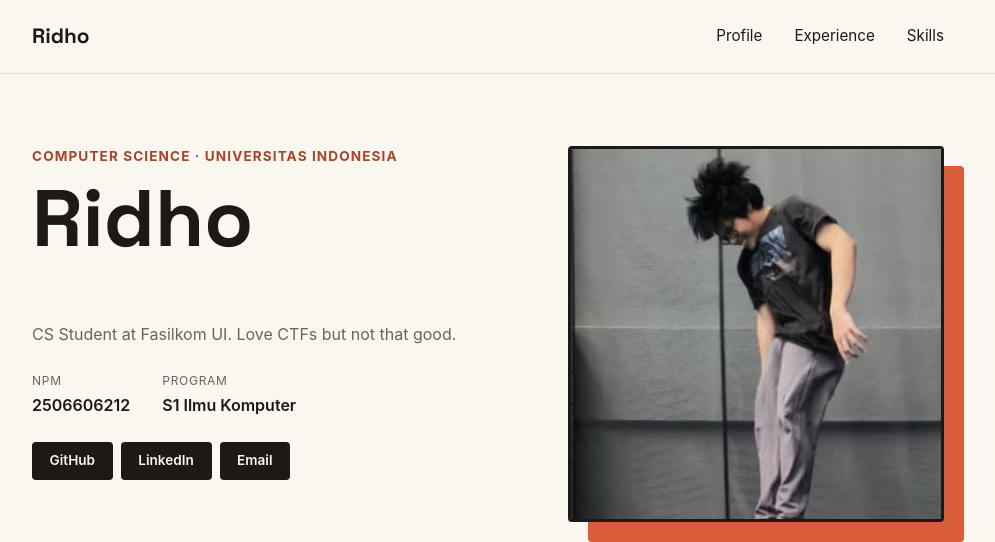
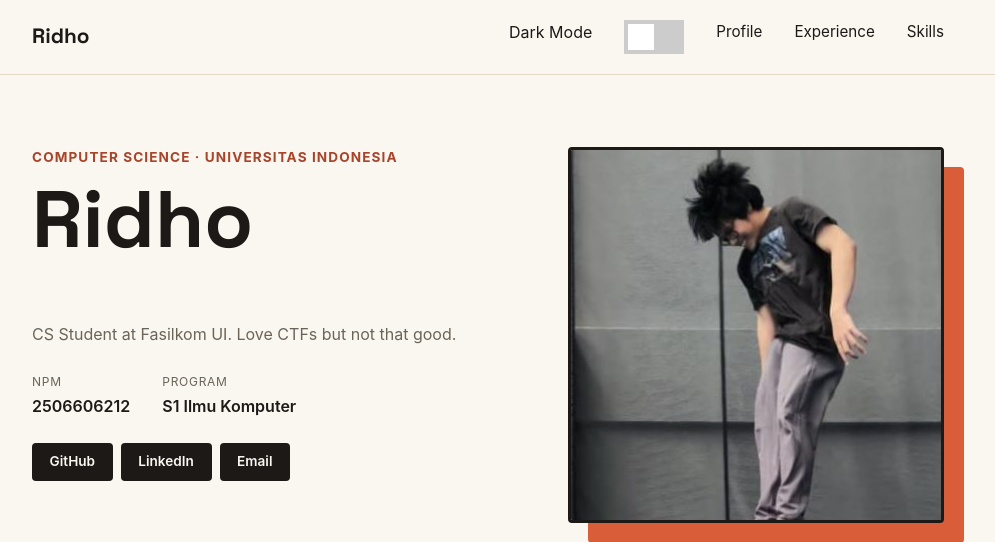
Before and after one commit to ihatewalls/myportofolio, a Django app: page / in a window 1280 px wide. Shown: the top 542 px of the page, without its empty margins (152-1147 px from the left). Run offline with Django 5.2, Linux system fonts and the light colour scheme.

Commit message:
feat: Dark Mode Toggle Switch

```diff
--- a/static/css/style.css
+++ b/static/css/style.css
@@ -20,7 +20,10 @@ body {
     background-color: var(--paper);
     line-height: 1.6;
 }
-
+.dark-mode {
+    color: var(--paper);
+    background-color: var(--ink);
+}
 h1, .brand {
     font-family: "Space Grotesk", -apple-system, sans-serif;
 }
@@ -276,3 +279,50 @@ h1, .brand {
     font-size: 0.85rem;
     font-weight: 600;
 }
+
+.switch {
+    position: relative;
+    display: inline-block;
+    width: 60px;
+    height: 34px;
+}
+
+.switch input {
+    opacity: 0;
+    width: 0;
+    height: 0;
+}
+
+.slider {
+    position: absolute;
+    cursor: pointer;
+    top: 0;
+    left: 0;
+    right: 0;
+    bottom: 0;
+    background-color: #ccc;
+    transition: 0.4s;
+}
+
+.slider:before {
+    position: absolute;
+    content: "";
+    height: 26px;
+    width: 26px;
+    left: 4px;
+    bottom: 4px;
+    background-color: white;
+    transition: 0.4s;
+}
+
+input:checked + .slider {
+    background-color: #2196F3;
+}
+
+input:focus + .slider {
+    box-shadow: 0 0 1px #2196F3;
+}
+
+input:checked + .slider:before {
+    transform: translateX(26px);
+}
--- /dev/null
+++ b/static/js/dark_mode.js
@@ -0,0 +1,4 @@
+const darkmode = document.getElementById("darkmode");
+darkmode.addEventListener("change", function() {
+    document.body.classList.toggle("dark-mode", darkmode.checked);
+});
--- a/templates/experience.html
+++ b/templates/experience.html
@@ -14,6 +14,11 @@
         <div class="container">
             <a href="{% url 'main:show_main' %}" class="brand">{{ name }}</a>
             <nav>
+                <p> Dark Mode </p>
+                <label class="switch">
+                  <input type="checkbox" id="darkmode">
+                  <span class="slider"></span>
+                </label>
                 <a href="{% url 'main:show_main' %}">Profile</a>
                 <a href="{% url 'main:show_experience' %}">Experience</a>
                 <a href="{% url 'main:show_skill' %}">Skills</a>
@@ -59,5 +64,6 @@
             <p>&copy; 2026 {{ name }}. Fakultas Ilmu Komputer, Universitas Indonesia.</p>
         </div>
     </footer>
+<script src="/static/js/dark_mode.js"></script>
 </body>
 </html>
--- a/templates/index.html
+++ b/templates/index.html
@@ -14,6 +14,11 @@
         <div class="container">
             <a href="{% url 'main:show_main' %}" class="brand">{{ name }}</a>
             <nav>
+                <p> Dark Mode </p>
+                <label class="switch">
+                  <input type="checkbox" id="darkmode">
+                  <span class="slider"></span>
+                </label>
                 <a href="{% url 'main:show_main' %}">Profile</a>
                 <a href="{% url 'main:show_experience' %}">Experience</a>
                 <a href="{% url 'main:show_skill' %}">Skills</a>
@@ -80,5 +85,6 @@
             <p>&copy; 2026 {{ name }}. Fakultas Ilmu Komputer, Universitas Indonesia.</p>
         </div>
     </footer>
+<script src="/static/js/dark_mode.js"></script>
 </body>
 </html>
--- a/templates/skill.html
+++ b/templates/skill.html
@@ -14,6 +14,11 @@
         <div class="container">
             <a href="{% url 'main:show_main' %}" class="brand">{{ name }}</a>
             <nav>
+                <p> Dark Mode </p>
+                <label class="switch">
+                  <input type="checkbox" id="darkmode">
+                  <span class="slider"></span>
+                </label>
                 <a href="{% url 'main:show_main' %}">Profile</a>
                 <a href="{% url 'main:show_experience' %}">Experience</a>
                 <a href="{% url 'main:show_skill' %}">Skills</a>
@@ -53,5 +58,6 @@
             <p>&copy; 2026 {{ name }}. Fakultas Ilmu Komputer, Universitas Indonesia.</p>
         </div>
     </footer>
+<script src="/static/js/dark_mode.js"></script>
 </body>
 </html>
```
